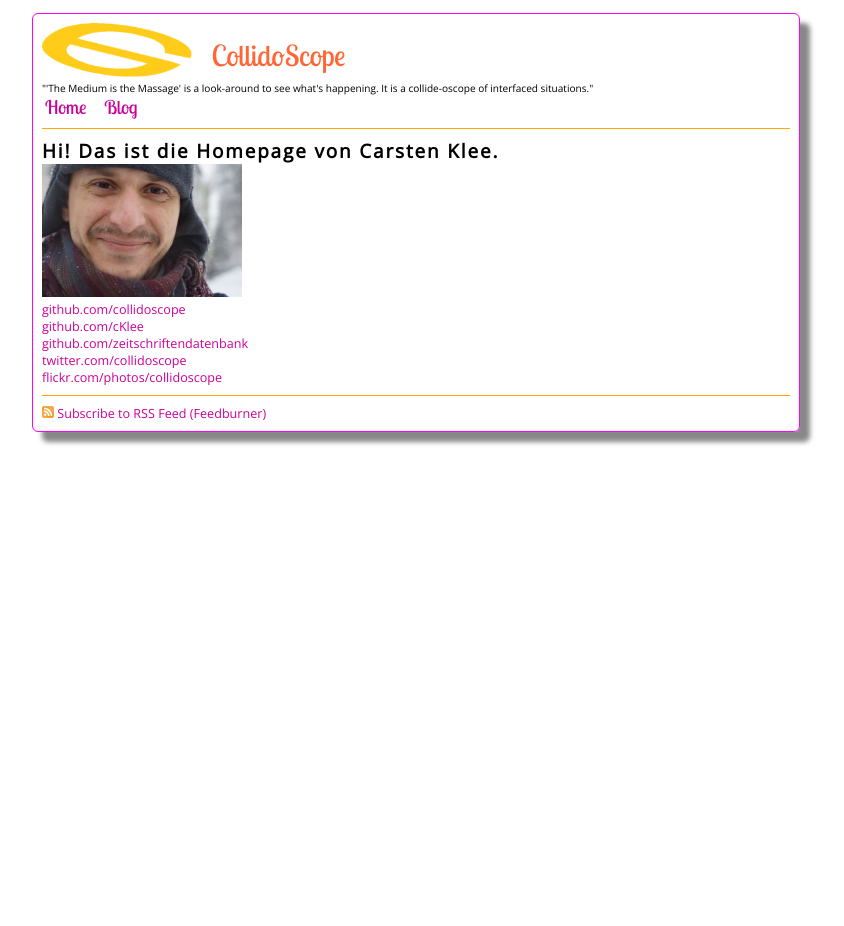
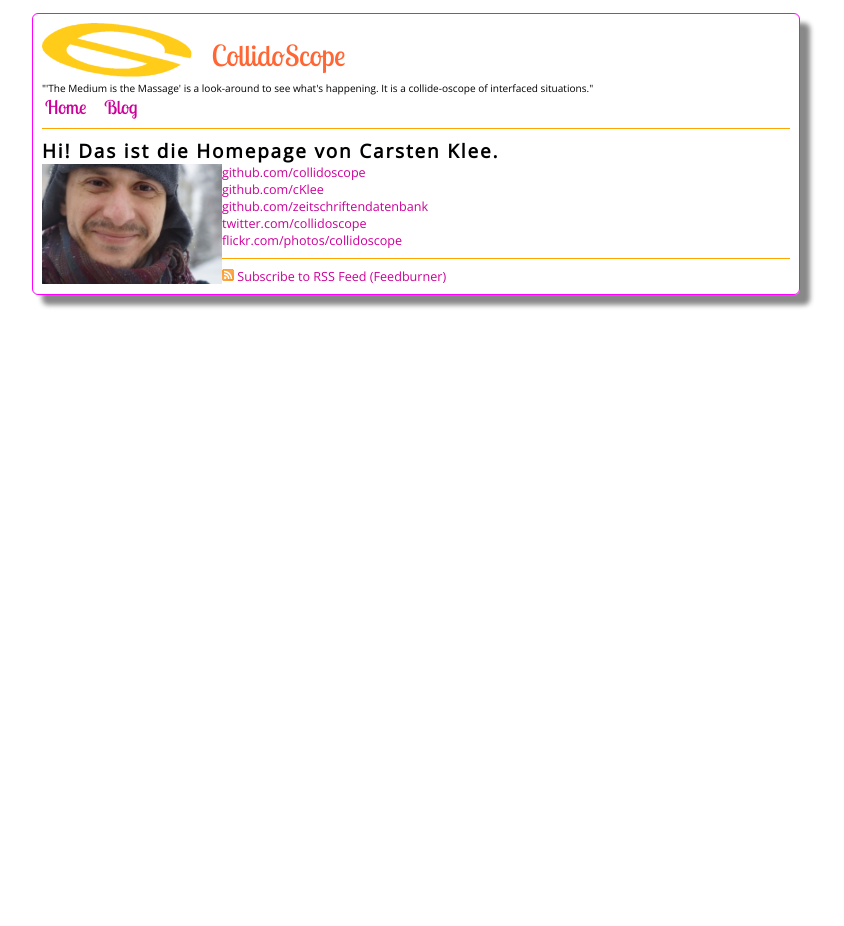
Before and after one commit to collidoscope/collidoscope.github.com, a Jekyll site: the page built from index.html, in a window 1280 px wide. Shown: the whole page, without its empty margins (224-1068 px from the left). Built offline with Jekyll 4.4.1, drawn with Linux system fonts in a browser that asks for light colours; some web fonts are replaced; Markdown is read by kramdown in place of the engine named in the settings.

Commit message:
Updated.

```diff
--- a/css/screen.css
+++ b/css/screen.css
@@ -52,7 +52,7 @@ footer {border-top: 1px solid orange;padding-top:9px;margin-top:9px;}
 /* Home
 /*
 /*****************************************************************************/
-
+#me {float:left;width:180px;}
 ul.posts {
   list-style-type: none;
   margin-bottom: 2em;
```
